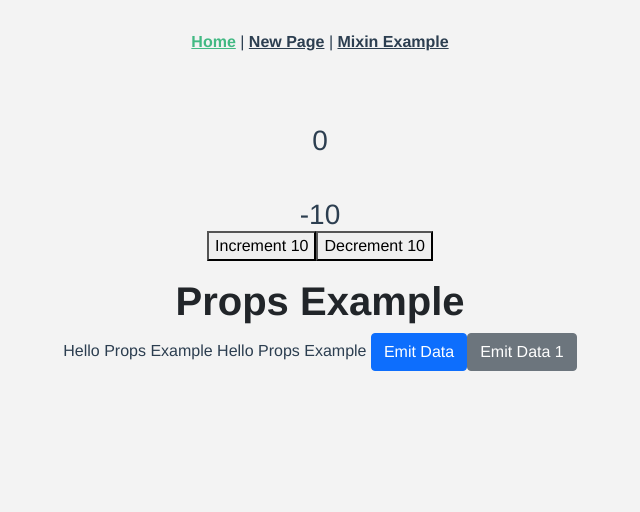
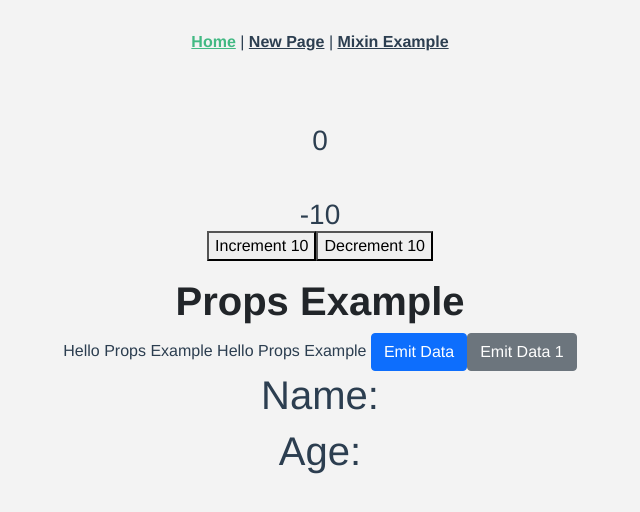
Before and after one commit to ashrafali46/vue-v2, a Vue app: page / in a window 1280 px wide. Shown: the top 512 px of the page, without its empty margins (320-960 px from the left). Built offline with nearby package versions, Linux system fonts and the light colour scheme.

Commit message:
#event bus

```diff
--- a/src/components/HelloWorld.vue
+++ b/src/components/HelloWorld.vue
@@ -21,6 +21,8 @@
       <!-- Props Example is a child component here. -->
       <props-example @emitted_data="newEmittedData" @emitted_data_again="newEmittedDataAgain" :props_data="data_new" :counter="new_counter" :arr_day="arr_day" :arr_day_obj="arr_day_obj" ></props-example>
     </div>
+    <h1>Name: {{event_bus_data.name}}</h1>
+    <h1>Age: {{event_bus_data.age}}</h1>
     <!-- <div class="container">
         <div class="row mt-5">
             <div class="col-lg-12 mb-3" v-for="(data, index) in user_data" :key="index">
@@ -47,6 +49,7 @@
 import operations from '../mixins/operations.js';
 import NewPage from './newpage/NewPage.vue'
 import PropsExample from './PropsExample/PropsExample.vue'
+import {EventBus} from '../event-bus.js';
 export default {
   name: 'HelloWorld',
   mixins: [operations],
@@ -64,7 +67,8 @@ export default {
       arr_day: [],
       arr_day_obj: {},
       emitted_data_text: '',
-      emitted_data_text_again: ''
+      emitted_data_text_again: '',
+      event_bus_data: {}
     }
   },
   computed: {
@@ -123,6 +127,14 @@ export default {
   mounted() {
     console.log(this.user_data);
     this.performOperations('subtract');
+    EventBus.$on('event_bus_emitted', (data) => {
+      console.log(data);
+      this.event_bus_data = data;
+      this.incrementWithPayload();
+    })
+  },
+  destroyed() {
+    EventBus.$off('event_bus_emitted');
   }
 
 }
--- a/src/components/MixinsExample/MixinExample.vue
+++ b/src/components/MixinsExample/MixinExample.vue
@@ -29,6 +29,9 @@
           </button>
         </div>
       </div>
+      <button class="btn-grad-blue" @click="performEventBus" type="button">
+          Event Bus
+        </button>
     </div>
   </div>
 </template>
@@ -36,6 +39,7 @@
 <script>
 import operations from '../../mixins/operations.js';
 import demo_api from '../../mixins/demo_api.js';
+import {EventBus} from '../../event-bus.js';
 export default {
   mixins: [operations, demo_api],
   data() {
@@ -62,6 +66,16 @@ export default {
           this.counter_value = 0;
           break;
       }
+    },
+    performEventBus() {
+      // EventBus.$emit('event_bus_emitted') // Without payload or data
+      this.$router.push('/');
+      setTimeout(() => {
+        EventBus.$emit('event_bus_emitted', { // with payload or data
+          name: 'test',
+          age: 24
+        })
+      }, 1000);
     }
   },
   // computed: {
--- /dev/null
+++ b/src/event-bus.js
@@ -0,0 +1,2 @@
+import Vue from 'vue';
+export const EventBus = new Vue();
```
